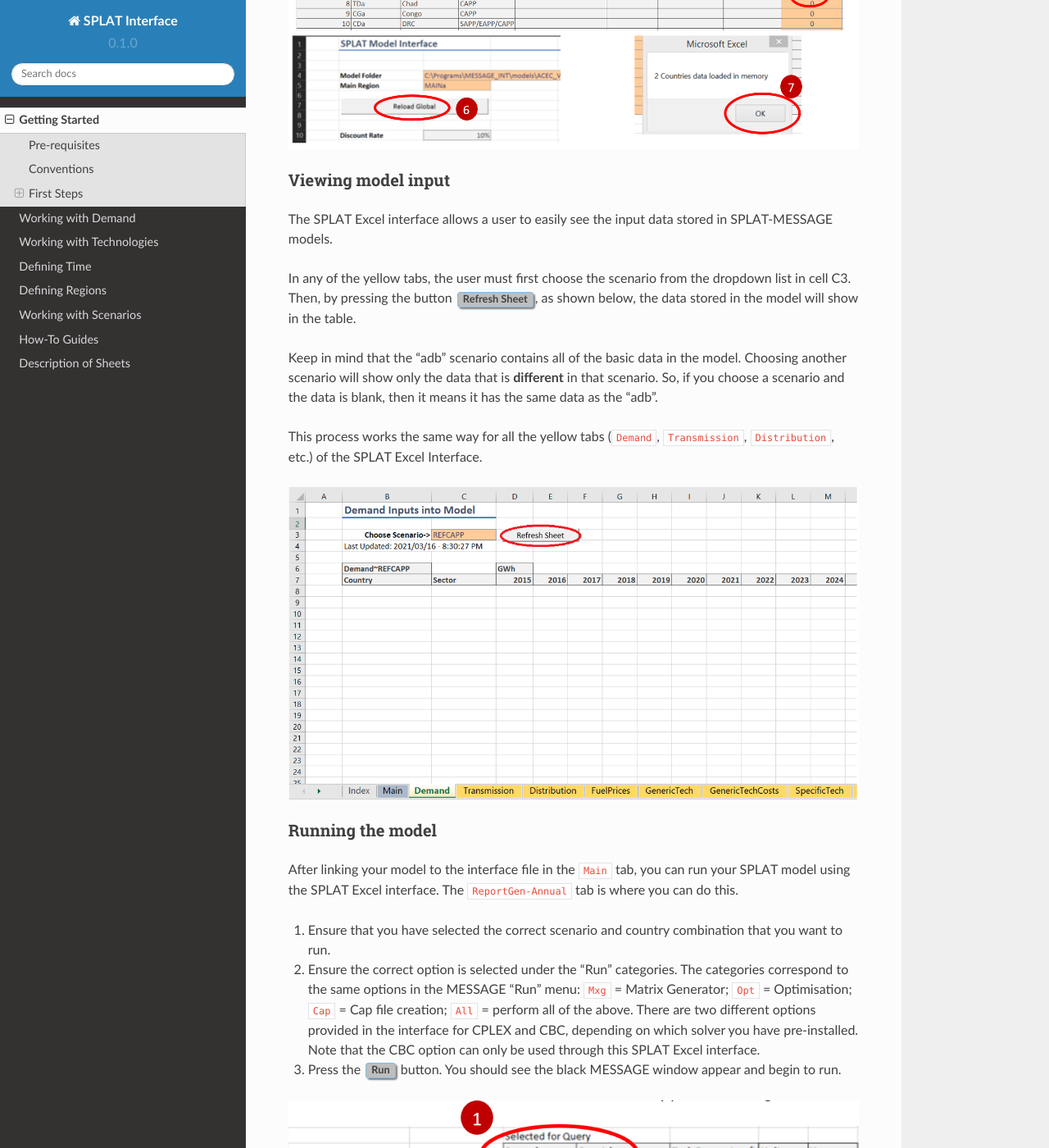
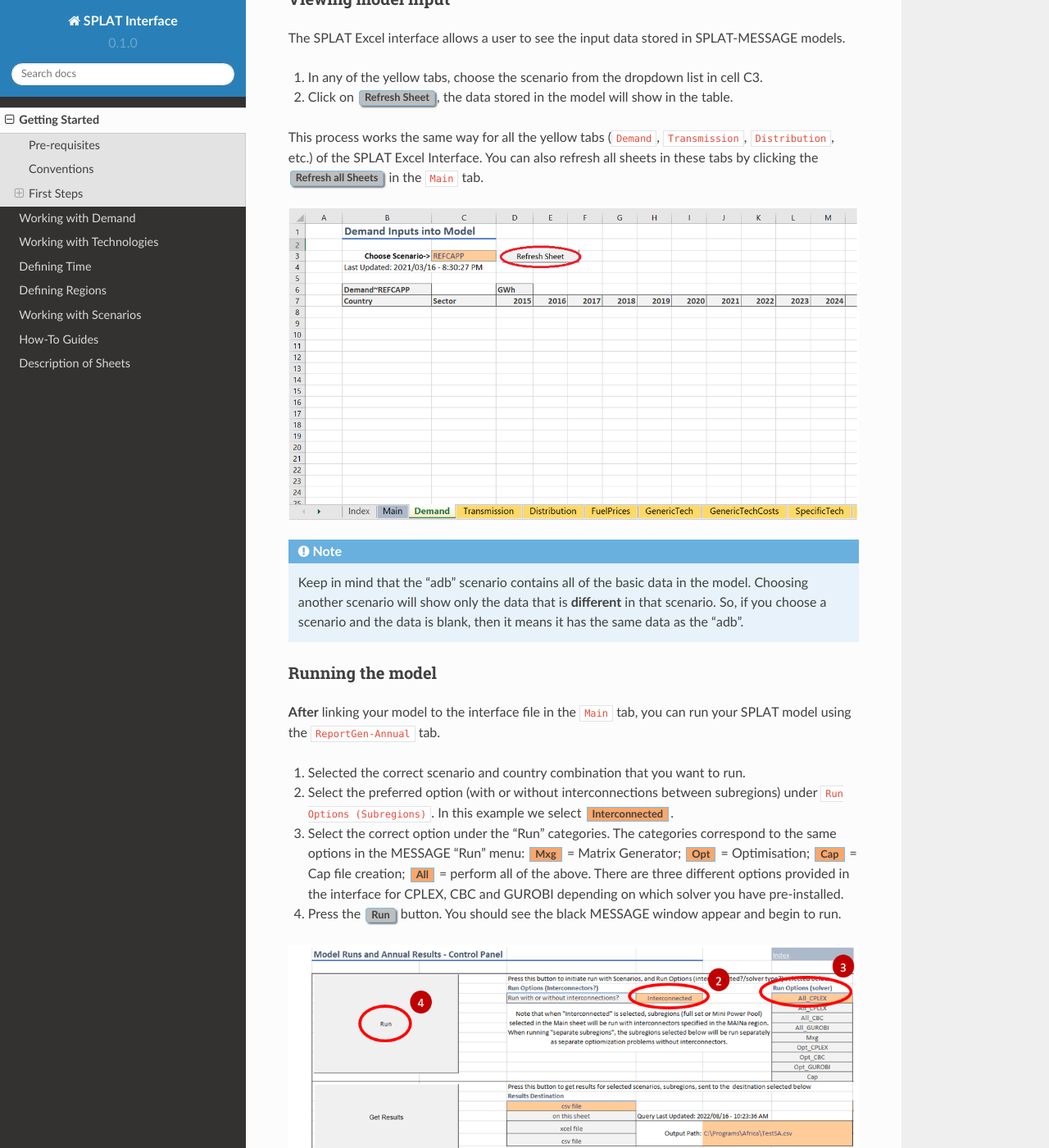
Before and after one commit to SPLATteam/SPLAT-WebGuide, a Sphinx documentation site: the page built from docs/getting_started.rst, in a window 1280 px wide and 1400 px high, scrolled down 3272 px. Shown: the whole window at 82% size. Built offline with Sphinx 7.4.7 and the Read the Docs theme 2.0.0, drawn with Linux system fonts in a browser that asks for light colours; some of the changed text lies outside the part shown.

Commit message:
Updated sections with DR's documentation

```diff
--- a/docs/getting_started.rst
+++ b/docs/getting_started.rst
@@ -46,6 +46,15 @@
 --------------
 This documentation uses a simple model [to link] for demonstration. You can use an existing MESSAGE model for most of the examples in this documentation.
 
+.. _checking_bits:
+
+Checking Excel version
++++++++++++++++++++++++
+
+The SPLAT Excel interface requires the 64-bit default version of Excel for its main functions. You can check your version of Excel by clicking the :button:`File` menu > :button:`Account` > :button:`About Excel`. If you have the older 32-bit Excel, it is recommended to uninstall and re-install your Microsoft Office software with 64-bit selected, or to use a computer with 64-bit software already installed.
+
+.. image:: getting_started_opening_file_2.PNG
+
 .. _opening_file:
 
 Opening the file
@@ -56,15 +65,11 @@
 
 .. image:: getting_started_opening_file.PNG
 
-The SPLAT Excel interface requires the 64-bit default version of Excel for its main functions. You can check your version of Excel by clicking the :button:`File` menu > :button:`Account` > :button:`About Excel`. If you have the older 32-bit Excel, it is recommended to uninstall and re-install your Microsoft Office software with 64-bit selected, or to use a computer with 64-bit software already installed.
-
-.. image:: getting_started_opening_file_2.PNG
-
 .. _checking_decimal:
 
 Checking system's decimal symbol
 ++++++++++++++++++++++++++++++++++
-The "decimal separator" of your system must be set to '.' (point) in order for the SPLAT Excel interface to function properly. If it is otherwise, e.g. ',' (comma), please go to ``Control Panel`` > ``Region`` > ``Additional settings``, and change decimal symbol to '.'.
+The decimal separator of your system must be set to '.' (point) in order for the SPLAT Excel interface to function properly. If it is otherwise, e.g. ',' (comma), please go to ``Control Panel`` > ``Region`` > ``Additional settings``, and change decimal symbol to '.'.
 
 .. note::
     The comma separator is often the default in French windows environments and would have to be changed in order to be able to use the interface.
@@ -84,14 +89,6 @@
 
 .. image:: getting_started_linking_interface_1.PNG
 
-TO UPDATE BELOW:
-
-5. Once you have done this, click on the :button:`Update Region Files` button.
-
-6. Press the :button:`Reload Global` button once again at the top of the page.
-
-7. After it is complete, you should see a pop-up window which says "2 Countries data loaded in memory" (as shown below); press :button:`OK`.
-
 .. image:: getting_started_linking_interface_2.PNG
 
 .. _view_input:
@@ -99,28 +96,34 @@
 Viewing model input
 ++++++++++++++++++++++
 
-The SPLAT Excel interface allows a user to easily see the input data stored in SPLAT-MESSAGE models.
+The SPLAT Excel interface allows a user to see the input data stored in SPLAT-MESSAGE models.
 
-In any of the yellow tabs, the user must first choose the scenario from the dropdown list in cell C3. Then, by pressing the button :button:`Refresh Sheet`, as shown below, the data stored in the model will show in the table.
+1. In any of the yellow tabs, choose the scenario from the dropdown list in cell C3.
 
-Keep in mind that the "adb" scenario contains all of the basic data in the model. Choosing another scenario will show only the data that is **different** in that scenario. So, if you choose a scenario and the data is blank, then it means it has the same data as the "adb".
+2. Click on :button:`Refresh Sheet`, the data stored in the model will show in the table.
 
-This process works the same way for all the yellow tabs (``Demand``, ``Transmission``, ``Distribution``, etc.) of the SPLAT Excel Interface.
+This process works the same way for all the yellow tabs (``Demand``, ``Transmission``, ``Distribution``, etc.) of the SPLAT Excel Interface. You can also refresh all sheets in these tabs by clicking the :button:`Refresh all Sheets` in the ``Main`` tab.
 
 .. image:: getting_started_viewing_input.PNG
+
+.. note::
+    Keep in mind that the "adb" scenario contains all of the basic data in the model. Choosing another scenario will show only the data that is **different** in that scenario. So, if you choose a scenario and the data is blank, then it means it has the same data as the "adb".
+
 
 .. _run_model:
 
 Running the model
 ++++++++++++++++++
 
-After linking your model to the interface file in the ``Main`` tab, you can run your SPLAT model using the SPLAT Excel interface. The ``ReportGen-Annual`` tab is where you can do this.
+**After** linking your model to the interface file in the ``Main`` tab, you can run your SPLAT model using the ``ReportGen-Annual`` tab.
 
-1.	Ensure that you have selected the correct scenario and country combination that you want to run.
+1.	Selected the correct scenario and country combination that you want to run.
 
-2.	Ensure the correct option is selected under the "Run" categories. The categories correspond to the same options in the MESSAGE "Run" menu: ``Mxg`` = Matrix Generator; ``Opt`` = Optimisation; ``Cap`` = Cap file creation; ``All`` = perform all of the above. There are two different options provided in the interface for CPLEX and CBC, depending on which solver you have pre-installed. Note that the CBC option can only be used through this SPLAT Excel interface.
+2.  Select the preferred option (with or without interconnections between subregions) under ``Run Options (Subregions)``. In this example we select :inputcell:`Interconnected`.
 
-3.	Press the :button:`Run` button. You should see the black MESSAGE window appear and begin to run.
+3.	Select the correct option under the "Run" categories. The categories correspond to the same options in the MESSAGE "Run" menu: :inputcell:`Mxg` = Matrix Generator; :inputcell:`Opt` = Optimisation; :inputcell:`Cap` = Cap file creation; :inputcell:`All` = perform all of the above. There are three different options provided in the interface for CPLEX, CBC and GUROBI depending on which solver you have pre-installed.
+
+4.	Press the :button:`Run` button. You should see the black MESSAGE window appear and begin to run.
 
 .. image:: getting_started_running_model.PNG
 
@@ -133,15 +136,17 @@
 ~~~~~~~~~~~~~~~~~~~~~~~~~
 The ``ReportGen-Annual`` tab is also where you can pull in the results of the model that you just ran.
 
-1.	Ensure that you have selected the correct scenario and country combination that you want to view the results of.
+1.	Select the scenario(s), country(s), variable(s) and year(s) combination that you want to view the results of.
 
-2.	After that is checked, all you need to do is press the button in the sheet :button:`Get the results from the model you just ran` (red circle in picture below). You should see raw results appear beneath the tables when the process is finished.
+2.  Select the output format and enter output path (if applicable) under ``Results Destination`` section.
+
+3.	Click on :button:`Get Results` (red circle in picture below). If :inputcell:`on this sheet` is selected, you should see raw results appear beneath the tables when the process is finished.
 
 .. image:: getting_started_extract_results_1.PNG
 
 Update the results charts
 ~~~~~~~~~~~~~~~~~~~~~~~~~
-You can find the yearly result charts in the sheets: ``Capacity``, ``Output``, ``New Capacity``, ``CO2``, and ``Costs``.
+You can find the yearly result charts in the red sheets: ``Capacity``, ``Output``, ``New Capacity``, ``CO2``, and ``Costs``.
 
 .. important::
 
```
Also changed, not shown: docs/how_to.rst (+6 -10 lines), docs/getting_started_extract_results_1.PNG, docs/getting_started_linking_interface_1.PNG, docs/getting_started_linking_interface_2.PNG, docs/getting_started_running_model.PNG.
